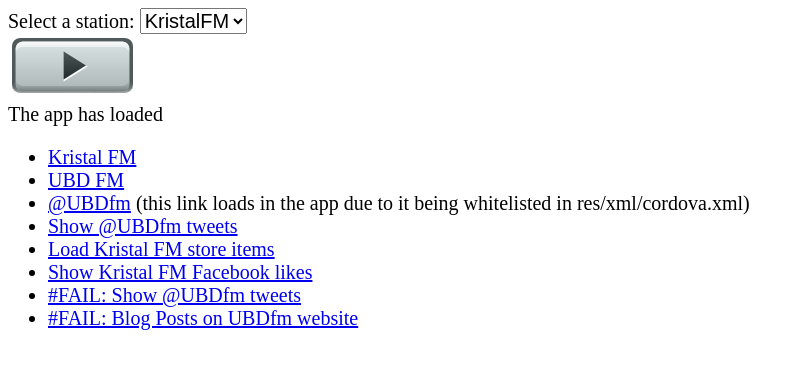
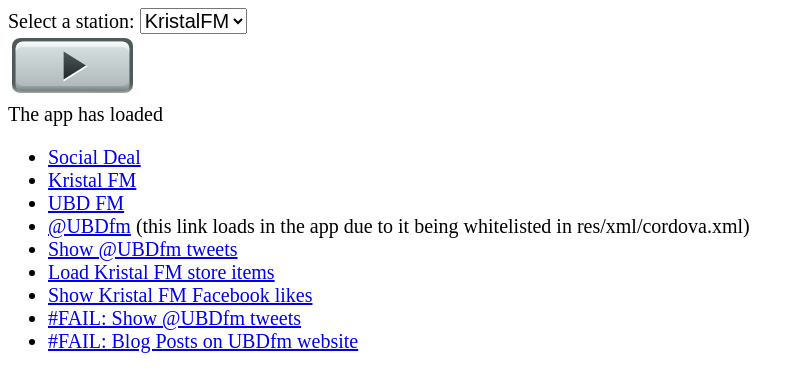
Before and after one commit to thewheat/PhoneGapSample, a plain HTML site: page assets/www/index.html in a window 1280 px wide. Shown: the whole page, without its empty margins (0-804 px from the left). Drawn offline with Linux system fonts and the light colour scheme; some packages are replaced by stand-ins of ours.

Commit message:
added social deal integration

```diff
--- a/assets/www/index.html
+++ b/assets/www/index.html
@@ -210,6 +210,43 @@
 
 	// blog posts - 0
 	////////////////////////////////////////////////////////////////////
+	// retreieve the main and side deals from social deals
+	function socialDeal(){
+		$.get("http://socialdeal.com.bn/", function(data){
+			var deals = ''; var pos_end;
+			var pos_start = data.indexOf("<h2>");
+			if(pos_start != -1)
+			{
+				pos_end = data.indexOf("</h2>", pos_start);
+				if(pos_end != -1)
+					deals += data.substring(pos_start, pos_end) + "</h2>";
+			}
+			pos_start = data.indexOf('<div class="deal_content">');
+			if(pos_start != -1)
+			{
+				pos_end = data.indexOf("</div>", pos_start);
+				if(pos_end != -1)
+					deals += data.substring(pos_start, pos_end) + "</div>";
+			}
+			pos_start = data.indexOf('<div class="deal_content">', pos_start+1);
+			if(pos_start != -1)
+			{
+				pos_end = data.indexOf("</div>", pos_start);
+				if(pos_end != -1)
+					deals += data.substring(pos_start, pos_end) + "</div>";
+			}
+			$("#divContent").html(deals);
+			/*
+			var deals = '';
+			deals += "<h2>" + element.find(".topcontent h2").eq(0).text() + "</h2>";
+			element.find(".deal_content").each(function(i){
+				alert("HI");
+				deals += "<h3>" + $(this).text() + "</h3>";
+			});
+			//*/
+
+		});
+	}
     </script>
 </head>
 <body onload="onLoad()">
@@ -225,8 +262,10 @@
 		<a href="#" onclick="mediaPlay()" id="lnk_play"><img id="play" src="images/play.png"></a>
 			<div id="status"></div>
 
+		<div id="divContent"></div>
 		<div>
 			<ul>
+				<li><a href="#" onclick="socialDeal(); return false">Social Deal</a></li>
 				<li><a href="http://kristal.fm/">Kristal FM</a></li>
 				<li><a href="http://www.ubdfm.blogspot.com">UBD FM</a></li>
 				<li><a href="http://twitter.com/ubdfm">@UBDfm</a> (this link loads in the app due to it being whitelisted in res/xml/cordova.xml)</li>
@@ -238,7 +277,6 @@
 				<li><a href="#" onclick="loadBlogPostsFail('http://ubdfm.blogspot.com'); return false;">#FAIL: Blog Posts on UBDfm website</a></li>
 			</ul>
 		</div>
-		<div id="divContent"></div>
 		<div id="map_canvas"></div>
 	</div>
 
```
Also changed, not shown: 1 other file.
